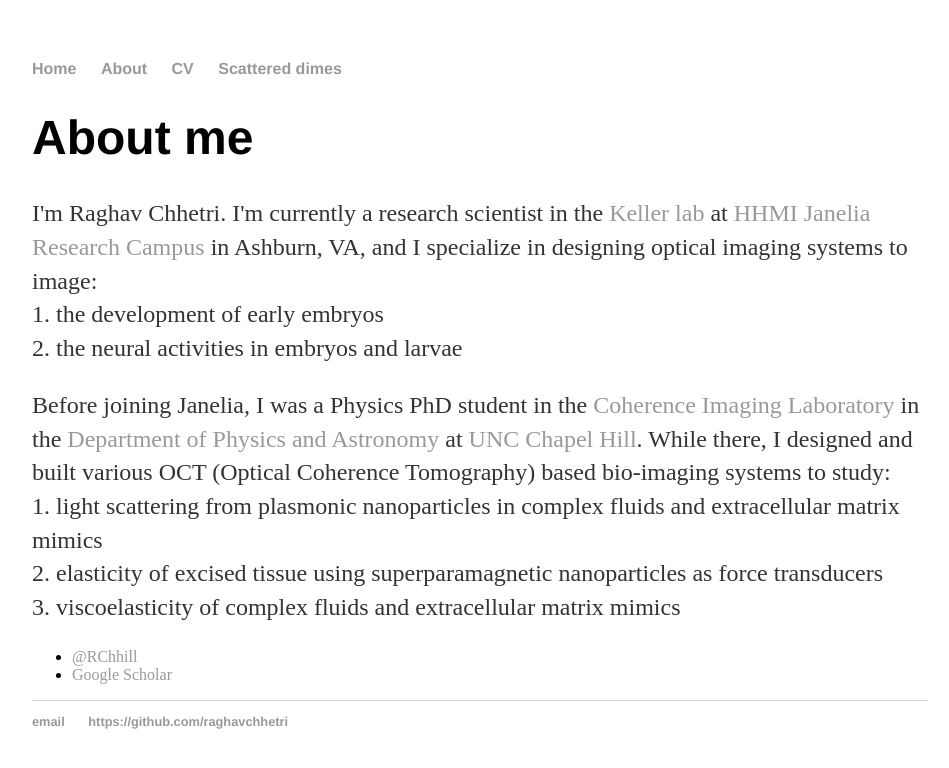
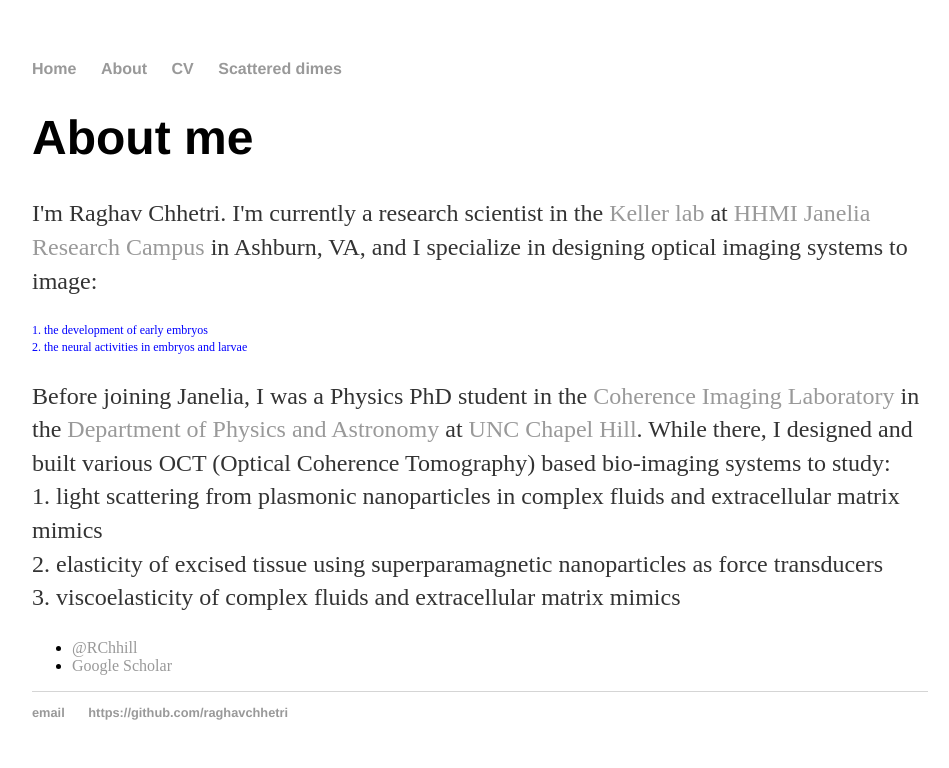
Before and after one commit to raghavchhetri/raghavchhetri.github.io, a Jekyll site: the page built from about/index.html, in a window 1280 px wide. Shown: the top 768 px of the page, without its empty margins (160-1109 px from the left). Built offline with Jekyll 4.4.1, drawn with Linux system fonts in a browser that asks for light colours.

Commit message:
Update index.html

```diff
--- a/about/index.html
+++ b/about/index.html
@@ -5,9 +5,9 @@ title: About Raghav Chhetri
 		<div class="about">
 			<h1>About me</h1>
 			<p>I'm Raghav Chhetri. I'm currently a research scientist in the <a href="https://www.janelia.org/lab/keller-lab">Keller lab</a> at <a href="https://www.janelia.org/">HHMI Janelia Research Campus</a> in Ashburn, VA, and
-				I specialize in designing optical imaging systems to image:
-				<br>     1. the development of early embryos
-				<br>     2. the neural activities in embryos and larvae </p>
+				I specialize in designing optical imaging systems to image: </p>
+				<p style="color:blue;font-size:12px;"> 1. the development of early embryos
+				<br> 2. the neural activities in embryos and larvae </p>
 
 			<p>Before joining Janelia, I was a Physics PhD student in the <a href="https://users.physics.unc.edu/~aold/">Coherence Imaging Laboratory</a> in the
 				<a href="https://physics.unc.edu/">Department of Physics and Astronomy</a> at <a href="https://www.unc.edu/"> UNC Chapel Hill</a>. While there, I designed and built various OCT
```
